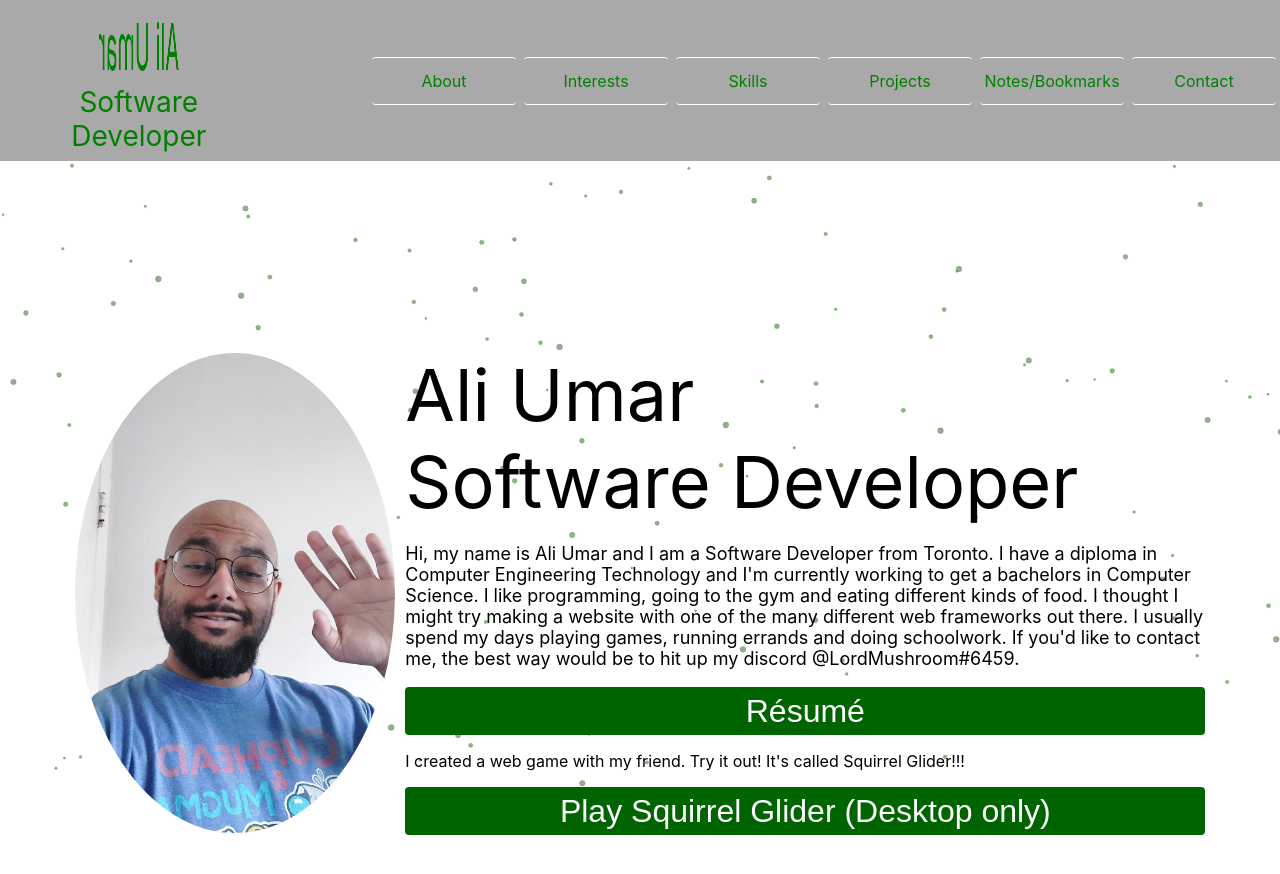
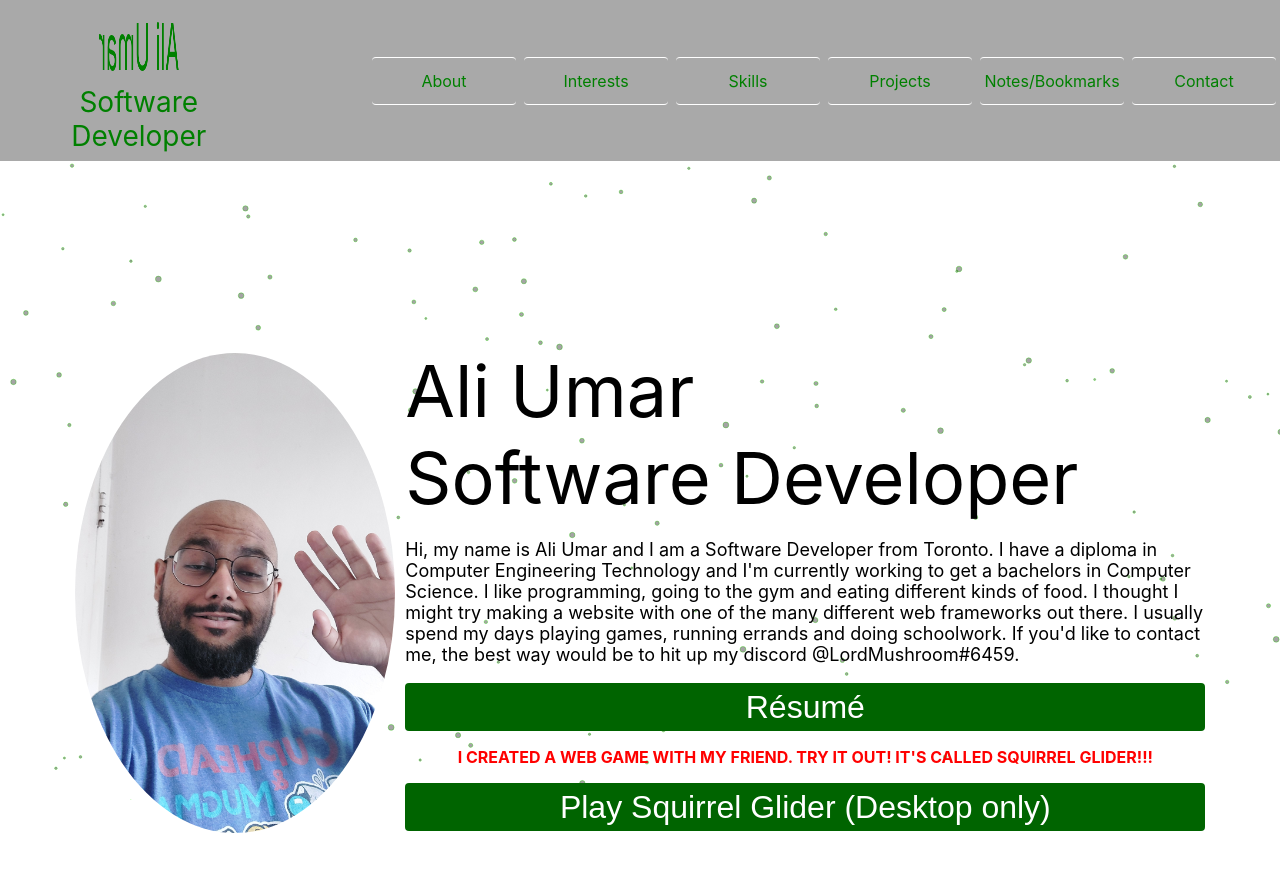
Before and after one commit to ArmyaAli/website-2.0, a Next.js app: page / in a window 1280 px wide. Shown: the top 874 px of the page. Built offline with nearby package versions, Linux system fonts and the light colour scheme.

Commit message:
Added red text styles

```diff
--- a/src/styles/Intro.module.css
+++ b/src/styles/Intro.module.css
@@ -19,9 +19,17 @@
 
 .profileDesc {}
 
+.subText {
+    text-align: center;
+    color: red;
+    font-weight: bold;
+    text-transform: uppercase;
+}
+
 .resumeButtonContainer {
     width: 100%;
     height: 48px;
+    margin: 8px 0;
     cursor: pointer;
     border-radius: 4px;
 }
```
